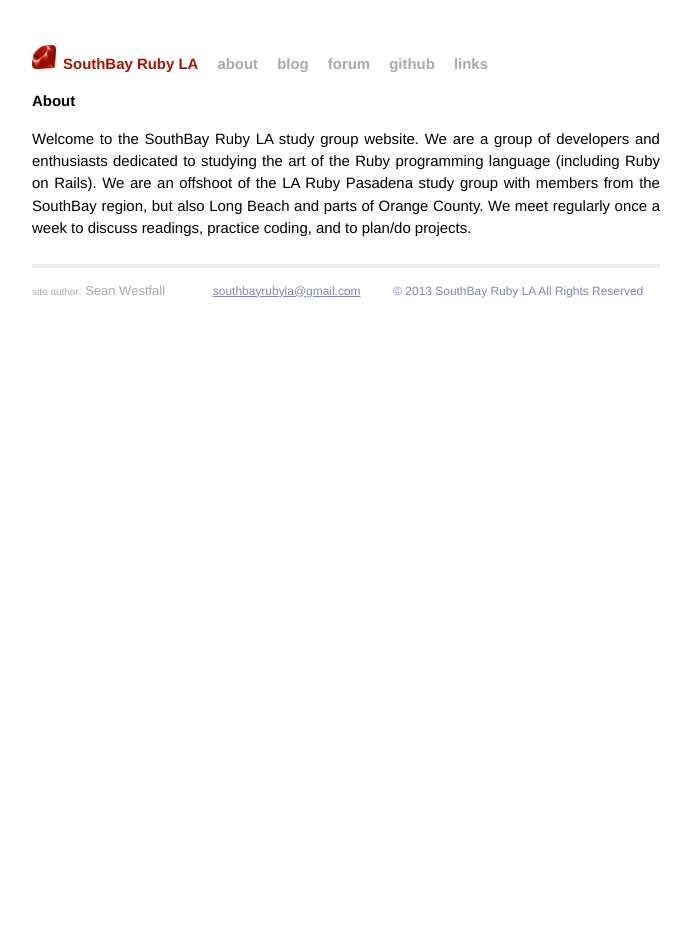
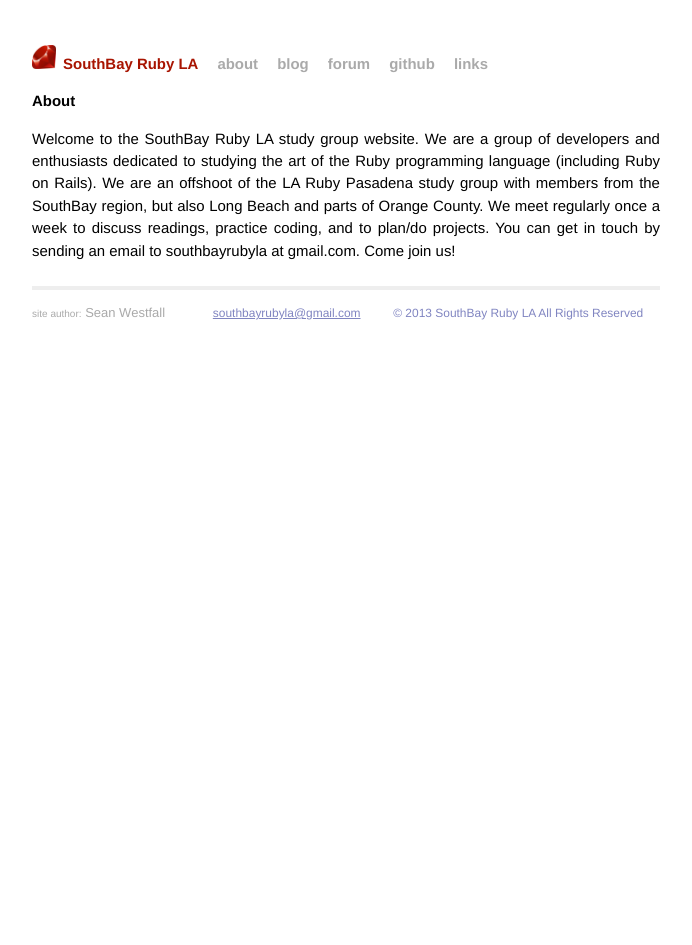
Before and after one commit to southbayrubyla/southbayrubyla.github.com, a Jekyll site: the page built from about.html, in a window 1280 px wide. Shown: the whole page, without its empty margins (294-986 px from the left). Built offline with Jekyll 4.4.1, drawn with Linux system fonts in a browser that asks for light colours.

Commit message:
Add email and a welcome message to about page

```diff
--- a/about.html
+++ b/about.html
@@ -5,5 +5,5 @@
 
 <div id="home">
   <h1>About</h1>
-  <p>Welcome to the SouthBay Ruby LA study group website. We are a group of developers and enthusiasts dedicated to studying the art of the Ruby programming language (including Ruby on Rails). We are an offshoot of the LA Ruby Pasadena study group with members from the SouthBay region, but also Long Beach and parts of Orange County. We meet regularly once a week to discuss readings, practice coding, and to plan/do projects.</p>
+  <p>Welcome to the SouthBay Ruby LA study group website. We are a group of developers and enthusiasts dedicated to studying the art of the Ruby programming language (including Ruby on Rails). We are an offshoot of the LA Ruby Pasadena study group with members from the SouthBay region, but also Long Beach and parts of Orange County. We meet regularly once a week to discuss readings, practice coding, and to plan/do projects. You can get in touch by sending an email to southbayrubyla at gmail.com. Come join us!</p>
 </div>
```
